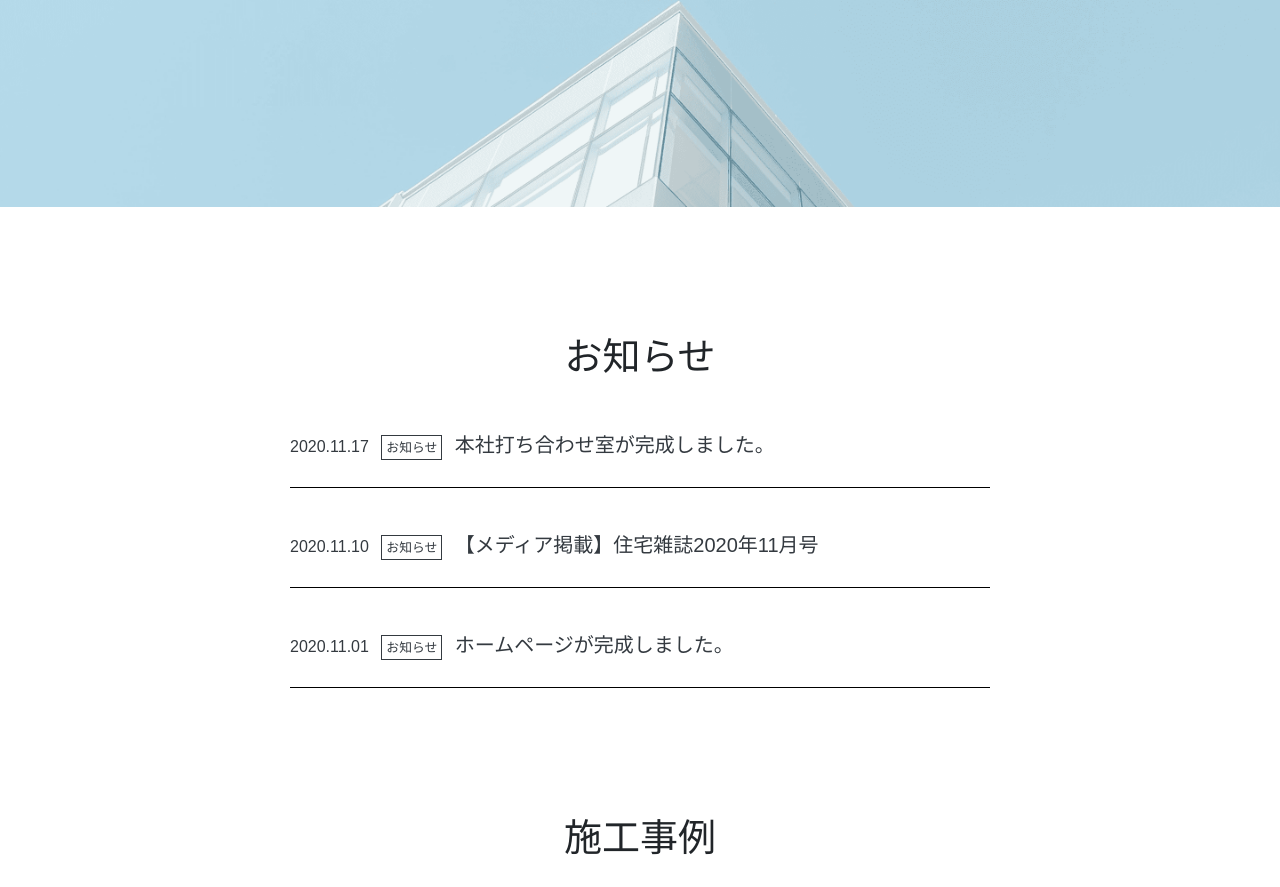
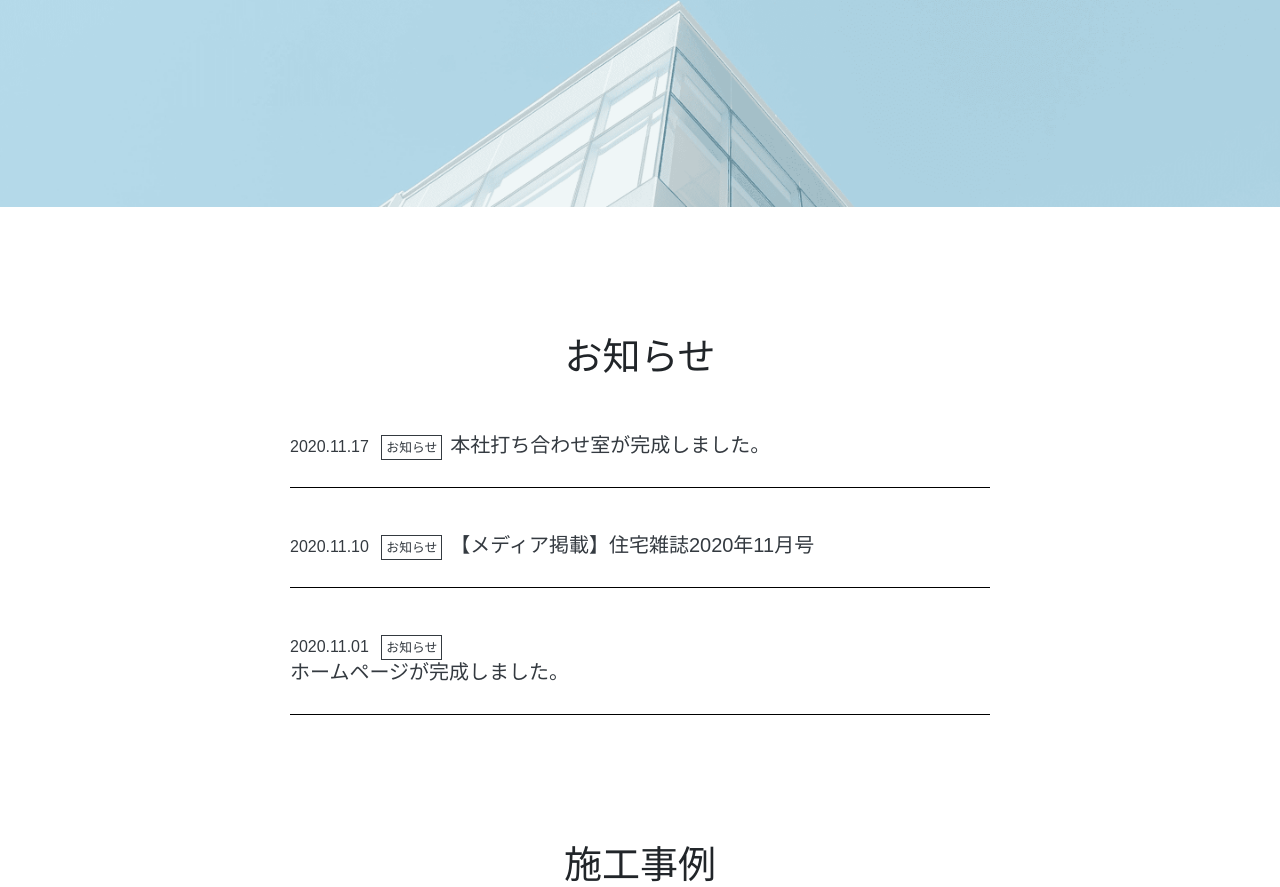
Before and after one commit to micmic541/building.github.oi, a plain HTML site: page index.html in a window 1280 px wide. Shown: the part 393-1280 px from the top of the page. Drawn offline with nearby package versions, Linux system fonts and the light colour scheme.

Commit message:
update fixing

```diff
--- a/css/style.css
+++ b/css/style.css
@@ -13,6 +13,11 @@ body {
 	font-family: "ヒラギノ明朝 ProN", "Hiragino Mincho ProN", "Yu Mincho Light", YuMincho, "Yu Mincho", 游明朝体, sans-serif;
 	line-height: 1.7;
 }
+
+#wrap {
+	width: 100%;
+}
+
 
 .news-item a,
 .news-contents time,
@@ -33,6 +38,7 @@ a:hover,
 	text-decoration: none;
 	opacity: 0.5 !important;
 	transition: 1.0s !important;
+	z-index: 10;
 }
 
 img { max-width: 100%; }
@@ -162,11 +168,9 @@ footer { color: #fff; }
 
 
 
+/**hover前のaにdisplay:blockをしてhoverにz-index使ってhoverを全体に効かせる***/
 
-
-/*news-itemのhoverが全体に効かない*/
-/*news-item折り返し方*/
-/*Navbarが折り返される・・・*/
+/*achieve-item smallがipadの時はみでる?*/
 @media(max-width:786px) {
 	/*Header*/
 	header h2 {
@@ -185,6 +189,7 @@ footer { color: #fff; }
 	}
 
 	/*NEWS*/
+
 	.news-wrapper {
 		padding: 10% 4% 8% 4% !important;
 		margin: 0 auto;
@@ -226,3 +231,15 @@ footer { color: #fff; }
 	}
 
 }
+
+@media(min-height: 1022px) and (max-height: 1368px) {
+	#home {
+		min-height: 41vh;
+	}
+
+	header h2 {
+		position: relative;
+		left: 3%;
+		top: 114px;
+	}
+}
--- a/index.html
+++ b/index.html
@@ -14,6 +14,7 @@
   </head>
 
   <body>
+  <div id="wrap">
 
 	<div id="home" class="big-bg">
 	<header class="wrapper header">
@@ -42,24 +43,36 @@
 			<h3 class="sub-title">お知らせ</h3>
 			<div class="news-conents">
 				<div class="news-item">
-						<a href="#">
+						<a href="#" class="d-flex flex-lg-row flex-column">
+						<div>
 							<time class="date text-dark" datetime="2020-11-17">2020.11.17</time>
 							<small class="text-dark border border-dark p-1 mx-2">お知らせ</small>
+						</div>
+						<div class="pt-lg-0 pt-3">
 							<span class="title text-dark h5">本社打ち合わせ室が完成しました。</span>
+					    </div>
 						</a>
 					</div>
 					<div class="news-item">
-						<a href="#">
+						<a href="#" class="d-flex flex-lg-row flex-column">
+						<div>
 							<time class="date text-dark" datetime="2020-11-10">2020.11.10</time>
 							<small class="category text-dark border border-dark p-1 mx-2">お知らせ</small>
+						</div>
+						<div class="pt-lg-0 pt-3">
 							<span class="title text-dark h5">【メディア掲載】住宅雑誌2020年11月号</span>
+						</div>
 						</a>
 					</div>
-					<div class="news-item">
+					<div class="news-item" class="d-flex flex-lg-row flex-column">
 						<a href="#">
+						<div>
 							<time class="date text-dark" datetime="2020-11-01">2020.11.01</time>
 							<small class="category text-dark border border-dark p-1 mx-2">お知らせ</small>
+						</div>
+						<div class="pt-lg-0 pt-3">
 							<span class="title text-dark h5">ホームページが完成しました。</span>
+						</div>
 						</a>
 				</div>
 			</div><!--/.news-contents-->
@@ -114,7 +127,7 @@
 			<p class="mb-0"><small>Copyright&copy;2020 Aono Corporation.</small></p>
 		</div>
 	</footer><!--/.footer-->
-
+	</div>
     <!-- Optional JavaScript -->
     <!-- jQuery first, then Popper.js, then Bootstrap JS -->
     <script src="https://code.jquery.com/jquery-3.5.1.slim.min.js" integrity="sha384-DfXdz2htPH0lsSSs5nCTpuj/zy4C+OGpamoFVy38MVBnE+IbbVYUew+OrCXaRkfj" crossorigin="anonymous"></script>
```
Lines whose indentation alone changed are shown as unchanged.
